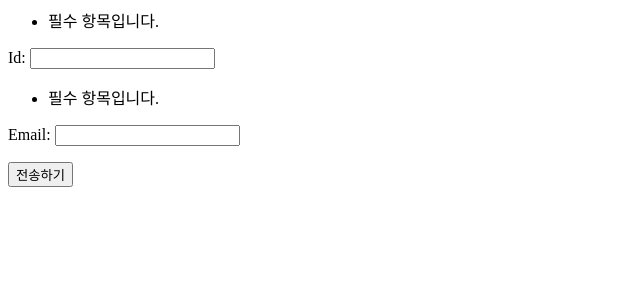
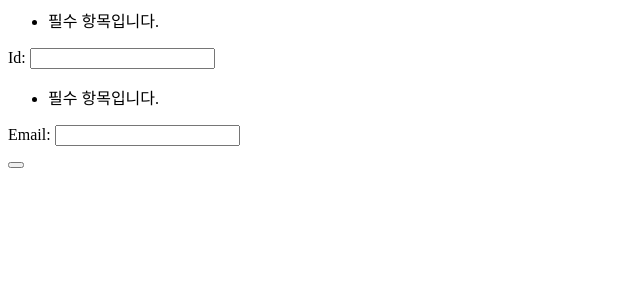
Before and after one commit to dhdiagram4011/django-study, a Django app: page /rev_post/main/ in a window 1280 px wide. Shown: the top 300 px of the page, without its empty margins (0-640 px from the left). Run offline with Django 3.2, Linux system fonts and the light colour scheme.

Commit message:
[update]Code Upate - Airline Ticketing System

```diff
--- a/rev_post/templates/rev_post/main.html
+++ b/rev_post/templates/rev_post/main.html
@@ -1,6 +1,6 @@
 {% block content %}
 <form action="/rev_post/result" method="POST">{% csrf_token %}
 {{ form.as_p }}
-<input type="submit" value="전송하기">
+<button type="submit" value="전송하기"></button>
 </form>
 {% endblock %}
--- a/rev_post/views.py
+++ b/rev_post/views.py
@@ -26,7 +26,7 @@ def rev_post_list(request):
     elif request.method == 'POST':
         form = rev_post_list_Form(request.POST)
         posts = form.save()
-        #id = request.POST.get('id',None)
+        id = request.POST.get('id',None)
         email = request.POST.get('email',None)
         created_date = request.POST.get('created_date',None)
         published_date = request.POST.get('published_date',None)
```
